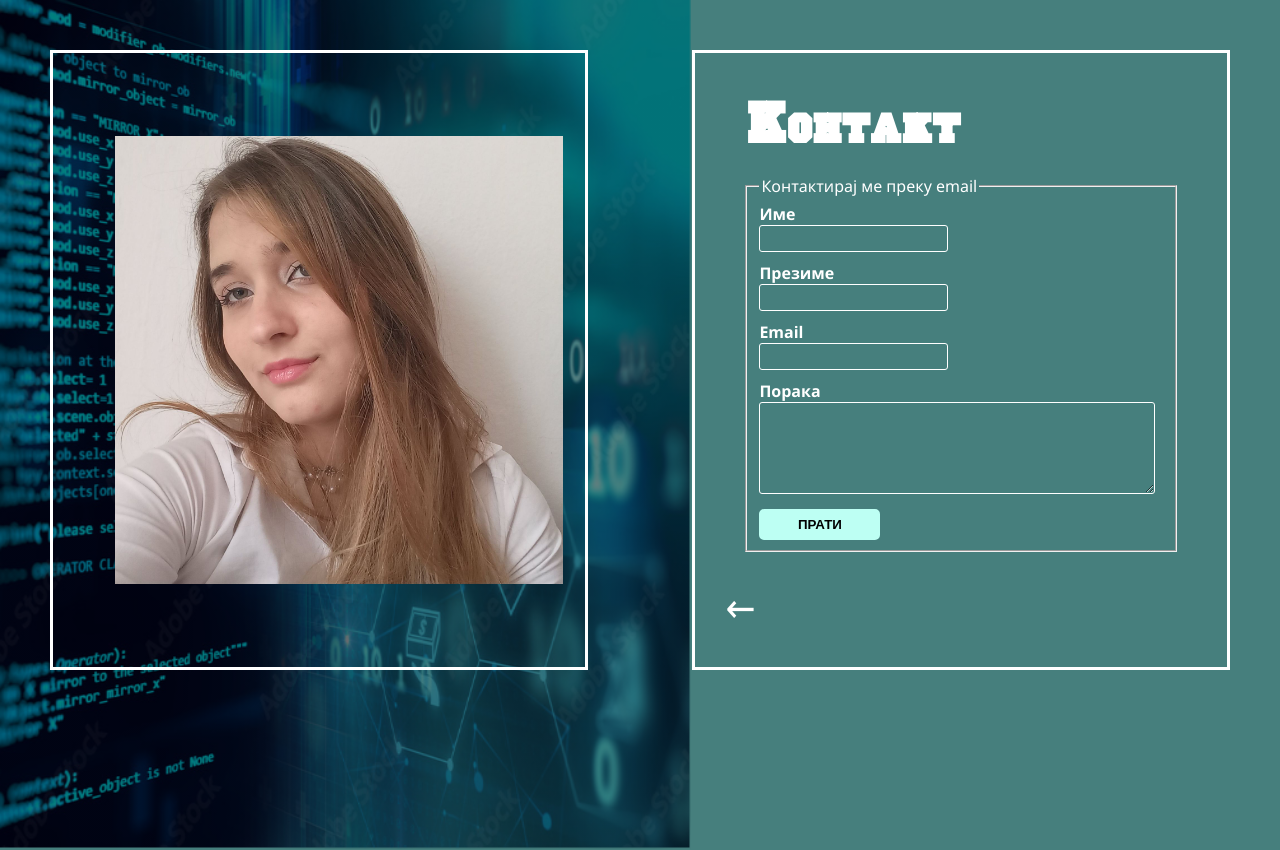
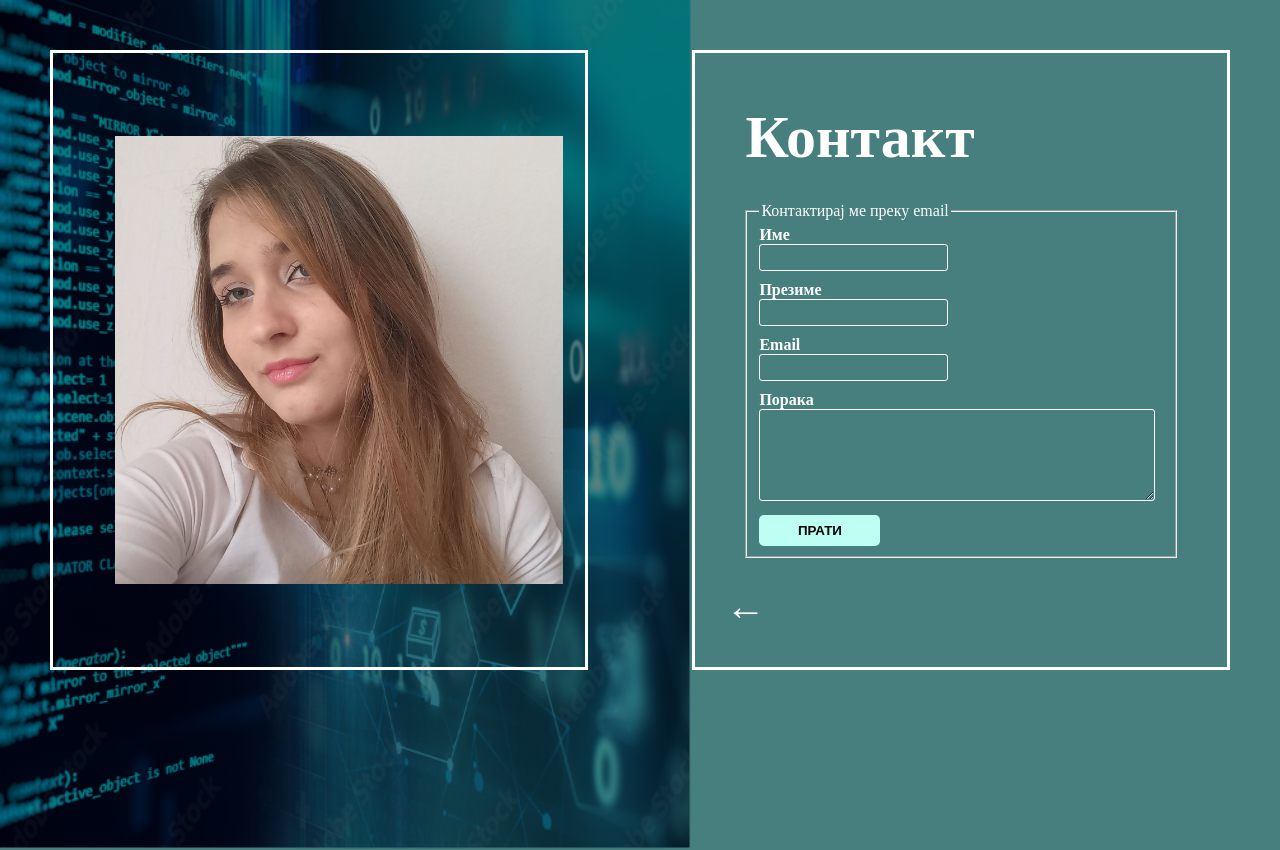
Before and after one commit to Dragana888/personalna-strana2, a plain HTML site: page kontakt.html in a window 1280 px wide. Drawn offline with Linux system fonts and the light colour scheme.

Commit message:
Update style.css

```diff
--- a/style.css
+++ b/style.css
@@ -1,10 +1,7 @@
 *{
     margin: 0;
 }
-@font-face{
-    font-family: myFont;
-    src: url(PrincetownSolid.ttf);
-}
+
 
 
 body{
@@ -52,13 +49,10 @@ body{
 
 .box h1{
     font-size: 60px;
-    font-family:myFont, sans-serif;
-
 }
 .box p, li{
     font-size: min(1.8vw,1.5rem);
     text-align: justify;
-    font-family:'Segoe UI', Tahoma, Geneva, Verdana, sans-serif;
     padding: 20px;
     line-height: 1.5em;
 }
@@ -100,7 +94,6 @@ a:hover{
 }
 fieldset{
     margin-top: 30px;
-    font-family:'Segoe UI', Tahoma, Geneva, Verdana, sans-serif;
 }
 label{
     font-weight: bold;
```
